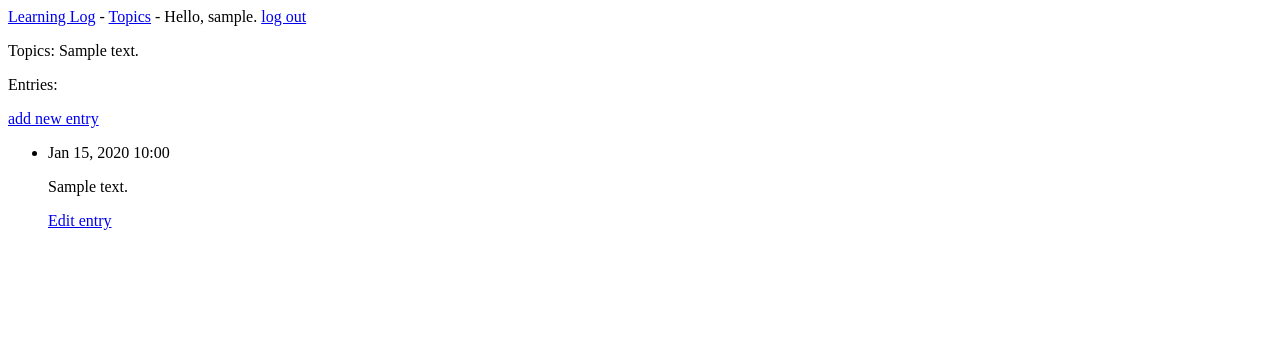
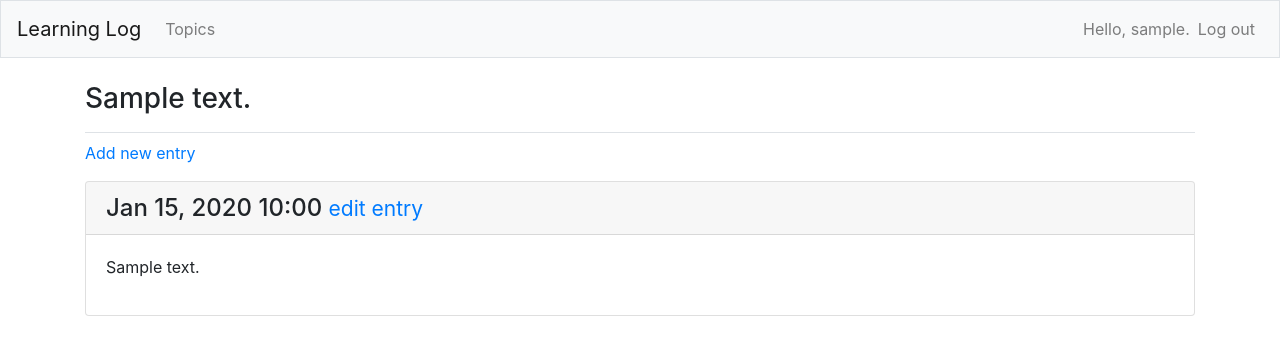
Before and after one commit to krasmich/Learning_log, a Django app: page /topics/1/ in a window 1280 px wide. Shown: the top 355 px of the page. Run offline with Django 3.2, Linux system fonts and the light colour scheme; a user stored in the database is signed in; tables that the repository leaves empty hold one stand-in row (values such as "Sample post"); some libraries are stand-ins or nearby versions.

Commit message:
design of site

```diff
--- a/learning_logs/templates/learning_logs/base.html
+++ b/learning_logs/templates/learning_logs/base.html
@@ -1,13 +1,63 @@
-<p>
-  <a href="{% url 'learning_logs:index' %}">Learning Log</a> -
-  <a href="{% url 'learning_logs:topics' %}">Topics</a> -
-    {% if user.is_authenticated %}
-      Hello, {{ user.username }}.
-      <a href="{% url 'users:logout' %}">log out</a>
-    {% else %}
-      <a href="{% url 'users:register' %}">Register</a> -
-      <a href="{% url 'users:login' %}">Log in</a>
-    {% endif %}
-</p>
+{% load bootstrap4 %}
 
-{% block content %}{% endblock content %}
+<!doctype html>
+<html lang="en">
+<head>
+  <meta charset="utf-8">
+  <meta name="viewport" content="width=device-width, initial-scale=1,
+    shrink-to-fit=no">
+  <title>Learning Log</title>
+
+  {% bootstrap_css %}
+  {% bootstrap_javascript jquery='full' %}
+
+</head>
+<body>
+
+  <nav class="navbar navbar-expand-md navbar-light bg-light mb-4 border">
+
+     <a class="navbar-brand" href="{% url 'learning_logs:index'%}">
+         Learning Log</a>
+
+    <button class="navbar-toggler" type="button" data-toggle="collapse"
+         data-target="#navbarCollapse" aria-controls="navbarCollapse"
+         aria-expanded="false" aria-label="Toggle navigation">
+       <span class="navbar-toggler-icon"></span></button>
+    <div class="collapse navbar-collapse" id="navbarCollapse">
+      <ul class="navbar-nav mr-auto">
+        <li class="nav-item">
+         <a class="nav-link" href="{% url 'learning_logs:topics'%}">
+             Topics</a></li>
+      </ul>
+      <ul class="navbar-nav ml-auto">
+        {% if user.is_authenticated %}
+          <li class="nav-item">
+            <span class="navbar-text"}">Hello, {{ user.username }}.</span>
+          </li>
+          <li class="nav-item">
+            <a class="nav-link" href="{% url 'users:logout' %}">Log out</a>
+          </li>
+        {% else %}
+          <li class="nav-item">
+            <a class="nav-link" href="{% url 'users:register' %}">Register</a>
+          </li>
+          <li class="nav-item">
+            <a class="nav-link" href="{% url 'users:login' %}">Log in</a></li>
+        {% endif %}
+      </ul>
+    </div>
+
+  </nav>
+
+  <main role="main" class="container">
+    <div class="pb-2 mb-2 border-bottom">
+      {% block page_header %}{% endblock page_header %}
+    </div>
+    <div>
+      {% block content %}{% endblock content %}
+    </div>
+  </main>
+
+</body>
+
+</html>
--- a/learning_logs/templates/learning_logs/topic.html
+++ b/learning_logs/templates/learning_logs/topic.html
@@ -1,26 +1,27 @@
-{% extends "learning_logs/base.html" %}
+{% extends 'learning_logs/base.html' %}
+
+{% block page_header %}
+  <h3>{{ topic }}</h3>
+{% endblock page_header %}
 
 {% block content %}
-
-  <p>Topics: {{ topic }}</p>
-
-  <p>Entries:</p>
   <p>
-    <a href="{% url 'learning_logs:new_entry' topic.id %}">add new entry</a>
+<a href="{% url 'learning_logs:new_entry' topic.id %}">Add new entry</a>
   </p>
 
-  <ul>
   {% for entry in entries %}
-    <li>
-      <p>{{ entry.date_added|date:'M d, Y H:i' }}</p>
-      <p>{{ entry.text|linebreaks }}</p>
-      <p>
-        <a href="{% url 'learning_logs:edit_entry' entry.id %}">Edit entry</a>
-      </p>
-    </li>
+    <div class="card mb-3">
+      <h4 class="card-header">
+        {{ entry.date_added|date:'M d, Y H:i' }}
+        <small><a href="{% url 'learning_logs:edit_entry' entry.id %}">
+          edit entry</a></small>
+      </h4>
+      <div class="card-body">
+        {{ entry.text|linebreaks }}
+      </div>
+    </div>
   {% empty %}
-    <li>There are no entries for this yet.</li>
+    <p>There are no entries for this topic yet.</p>
   {% endfor %}
-  </ul>
 
 {% endblock content %}
```
Also changed, not shown: learning_logs/templates/learning_logs/index.html (+12 -3 lines), learning_logs/templates/learning_logs/topics.html (+12 -12 lines), users/templates/registration/login.html (+11 -9 lines).
